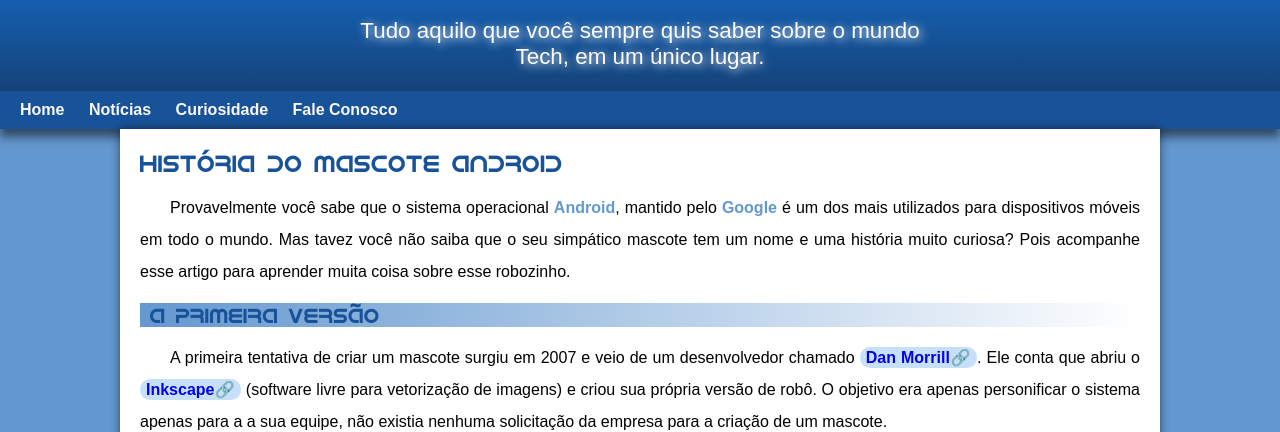
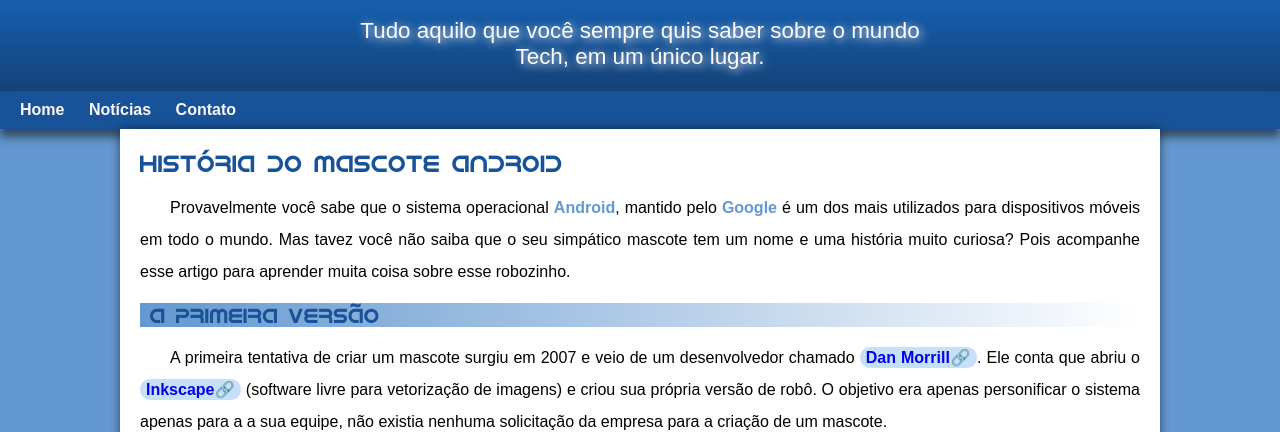
Before and after one commit to thalysgarcia/projeto-android, a plain HTML site: page index.html in a window 1280 px wide. Shown: the part 99-531 px from the top of the page. Drawn offline with Linux system fonts and the light colour scheme.

Commit message:
problema de padding resolvido

```diff
--- a/estilo/style.css
+++ b/estilo/style.css
@@ -72,7 +72,7 @@ header > p {
     padding-left: 10px;
     padding-right: 10px;
     margin: auto;
-    margin-bottom: 20px;
+    padding-bottom: 20px;
     text-shadow: 2px 2px 10px rgb(251, 248, 248);
 }
 
--- a/index.html
+++ b/index.html
@@ -16,8 +16,7 @@
     <nav>
         <a href="#">Home</a>
         <a href="#">Notícias</a>
-        <a href="#">Curiosidade</a>
-        <a href="#">Fale Conosco</a>
+        <a href="#">Contato</a>
     </nav>
 
 <main>
```
